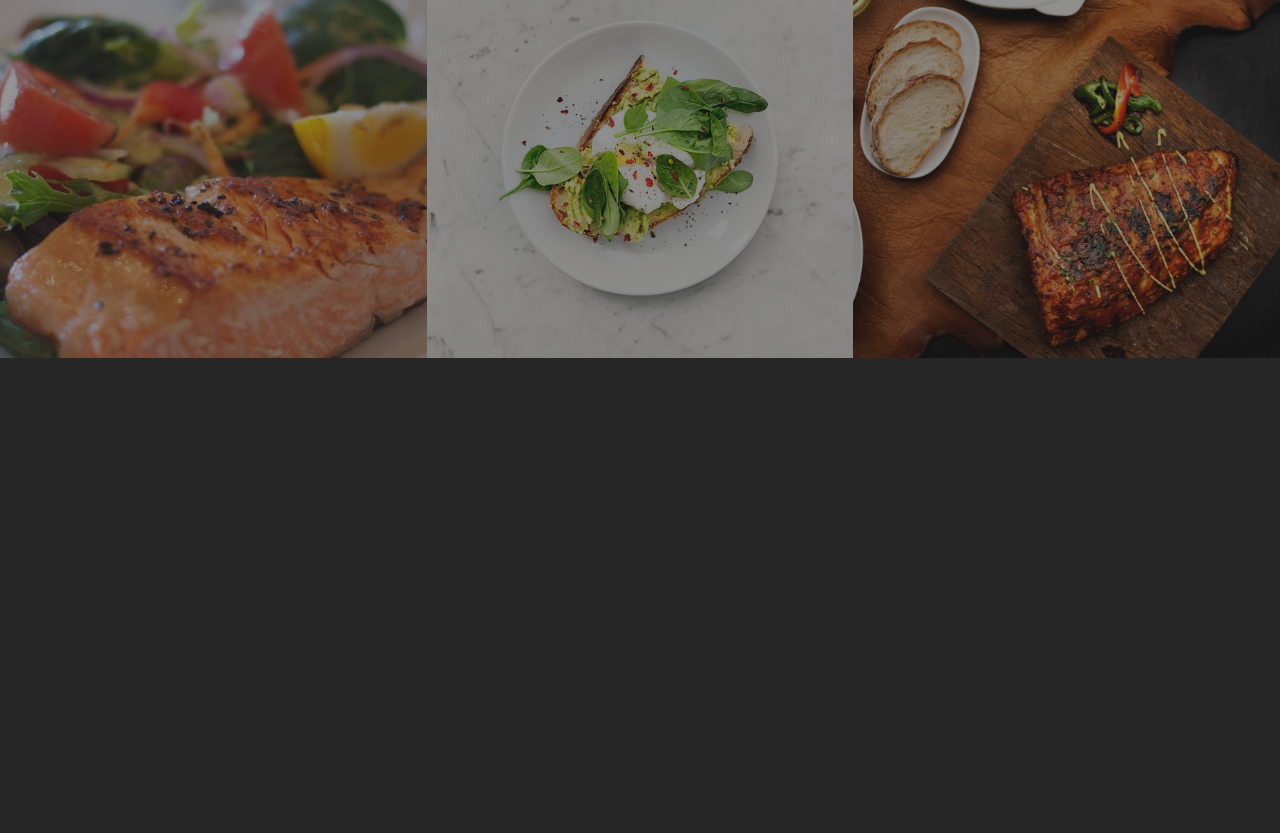
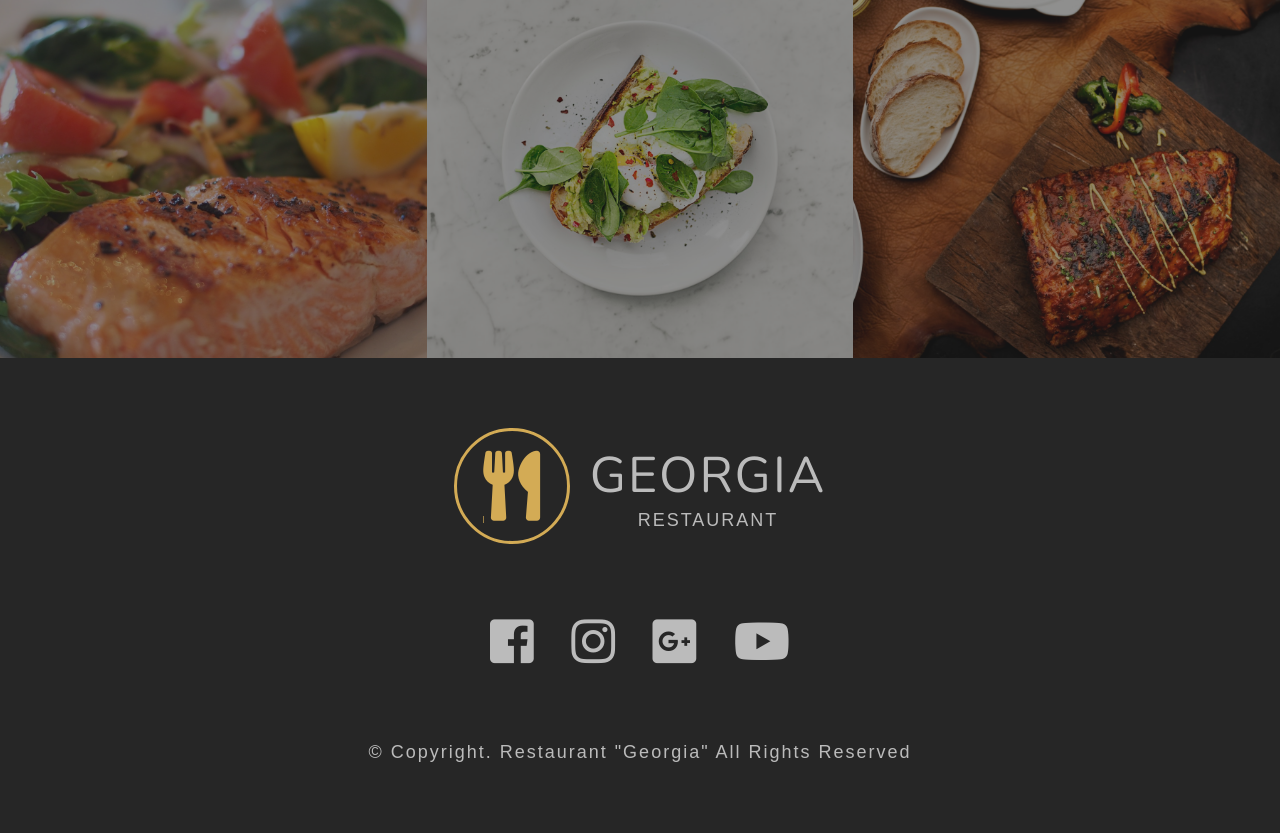
Before and after one commit to Elvira-D/Restaurant-project, a plain HTML site: page index.html in a window 1280 px wide. Shown: the part 2090-2923 px from the top of the page. Before the commit the page ends 2448 px from the top, so only its background shows below. Drawn offline with nearby package versions, Linux system fonts and the light colour scheme.

Commit message:
Added and styled Footer section

```diff
--- a/index.html
+++ b/index.html
@@ -84,7 +84,7 @@
     </div>
     <div class="card">
       <div class="card-overlay">
-        <h1 class="card-overlay-heading">Fish</h1>
+        <h1 class="card-overlay-heading">Salmon</h1>
         <p class="card-overlay-paragraph">Price: $30.00</p>
         <button type="button" class="card-overlay-btn">Order Now</button>
       </div>
@@ -110,5 +110,49 @@
 </section>
 <!--End of Gallery-->
 
+<!--Footer-->
+<footer class="footer">
+  <div class="footer-header">
+    <a href="#" class="logo"><i class="fas fa-utensils"></i></a>
+       <div>
+           <h1 class="main-name">Georgia</h1>
+           <p class="sub-name">Restaurant</p>
+       </div>
+  </div>
+
+  <div class="footer-social-media">
+    <ul class="social-media">
+      <li class="social-media-item">
+        <a href="#" class="social-media-link">
+          <i class="fab fa-facebook-square"></i>
+        </a>
+      </li>
+      <li class="social-media-item">
+        <a href="#" class="social-media-link">
+          <i class="fab fa-instagram"></i>
+        </a>
+      </li>
+      <li class="social-media-item">
+        <a href="#" class="social-media-link">
+          <i class="fab fa-google-plus-square"></i>
+        </a>
+
+      </li>
+      <li class="social-media-item">
+        <a href="#" class="social-media-link">
+          <i class="fab fa-youtube"></i>
+        </a>
+      </li>
+    </ul>
+  </div>
+
+  <div class="footer-copyright">
+    <p class="footer-copyright-paragraph">
+      &copy; Copyright. Restaurant "Georgia" All rights reserved
+    </p>
+  </div>
+</footer>
+<!--End of Footer-->
+
 </body>
 </html>
--- a/scss/_layout.scss
+++ b/scss/_layout.scss
@@ -74,3 +74,44 @@
         flex-wrap: wrap;
     }
 }
+
+.footer {
+    padding: 70px 0;
+    @include flexLayout;
+    flex-direction: column;
+
+    &-header {
+        display: flex;
+        align-items: center;
+        margin-bottom: 70px;
+    }
+
+    .social-media {
+        display: flex;
+        width: 300px;
+        justify-content: space-between;
+        margin-bottom: 70px;
+
+        &-item {
+            list-style: none;
+        }
+
+        &-link {
+            text-decoration: none;
+            font-size: 50px;
+            color: $color-secondary;
+            transition: color .7s;
+
+            &:hover {
+                color: $color-primary;
+            }
+        }
+    }
+
+    &-copyright-paragraph {
+        font-family: $font-josefinSans;
+        font-size: 18px;
+        color: $color-secondary;
+        @include textStyles(capitalize)
+    }
+}
```
Also changed, not shown: css/main.css.
